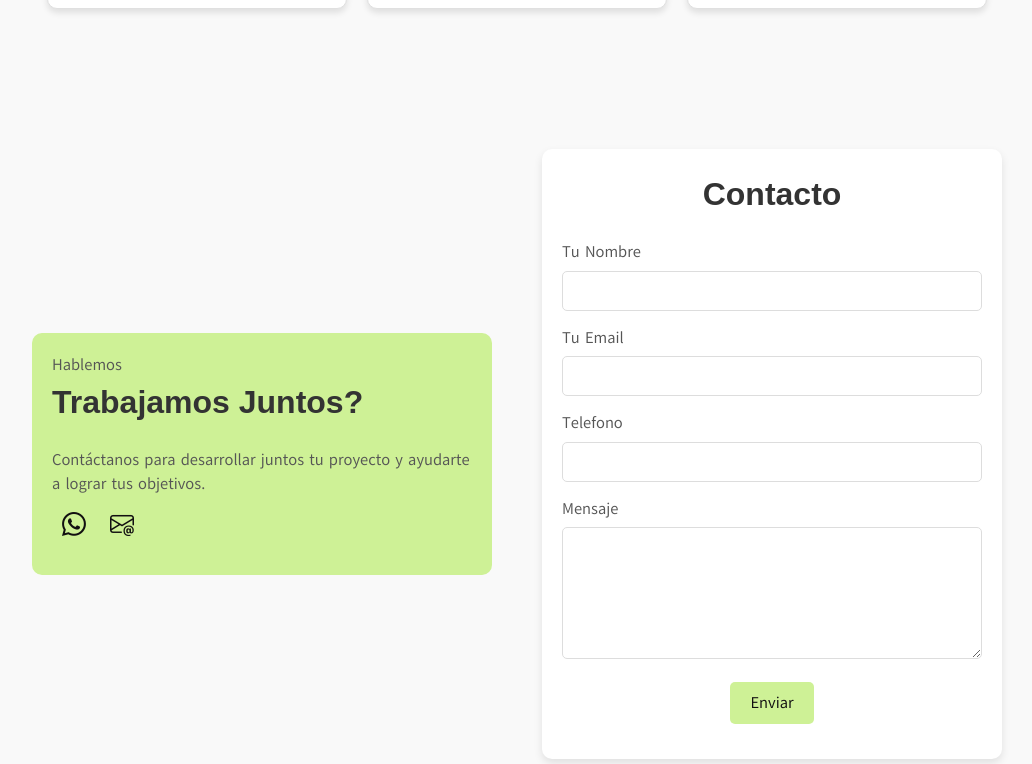
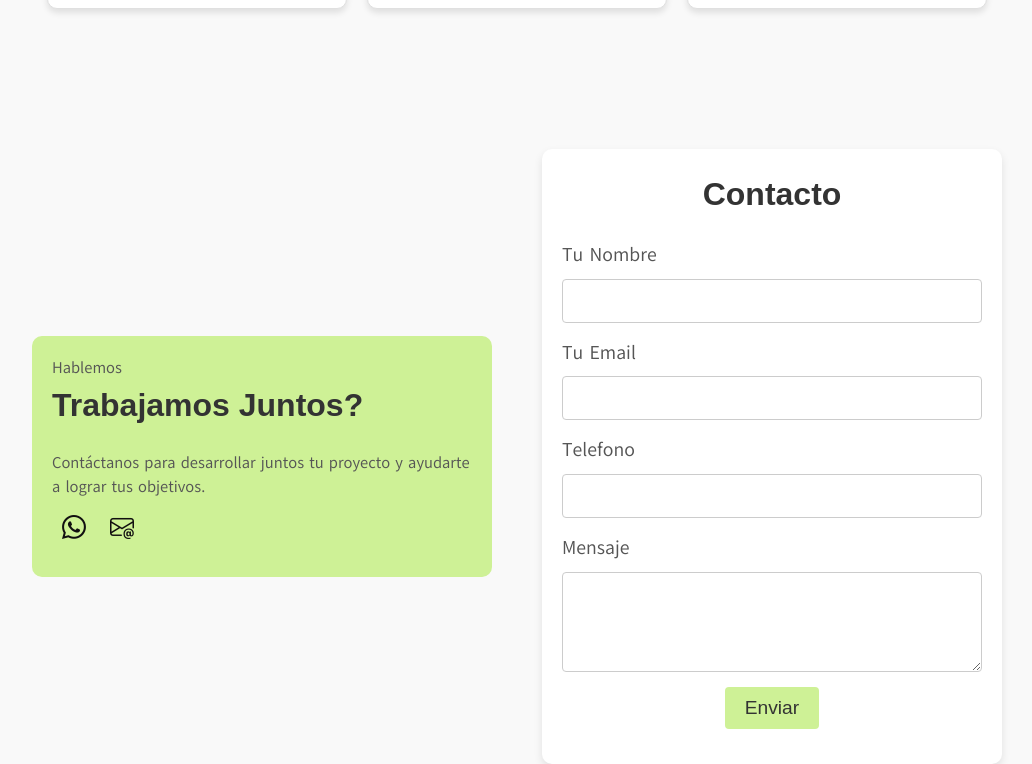
Before and after one commit to franuncal/UNQUIDEV-LANDINGPAGE, a plain HTML site: page index.html in a window 1280 px wide. Shown: the part 2510-3274 px from the top of the page, without its empty margins (123-1155 px from the left). Drawn offline with nearby package versions, Linux system fonts and the light colour scheme; files whose address does not match are found by name; a web font is replaced by a local one.

Commit message:
agregando estilos al form-group

```diff
--- a/css/styles.css
+++ b/css/styles.css
@@ -15,6 +15,7 @@ html {
 }
 
 body {
+  overflow-x: hidden;
   line-height: 1.6;
   background-color: rgba(245, 241, 240);
 }
@@ -32,8 +33,8 @@ p {
 }
 
 .container {
-  max-width: 1360px;
-  margin: auto;
+  width: 100%;
+  margin: 0 auto;
   padding: 0 15px;
 }
 
@@ -202,7 +203,7 @@ header {
   width: 100%;
   max-width: 300px;
   text-align: center;
-  transition: all 0.30s;
+  transition: all 0.3s;
 }
 
 .card-item:hover {
@@ -351,53 +352,52 @@ header {
 
 .form-group {
   margin-bottom: 15px;
+  display: flex;
+  flex-direction: column;
+  align-items: flex-start;
 }
 
 .form-group label {
   font-family: "akatab", sans-serif;
   display: block;
-  font-size: 1em;
-  margin-bottom: 5px;
+  font-size: 1.2em;
   color: #555;
+  margin-bottom: 8px;
 }
 
-.form-group input {
+input[type="text"],
+input[type="email"],
+input[type="number"],
+textarea {
   width: 100%;
   padding: 10px;
-  font-size: 1em;
-  border: 1px solid #ddd;
-  border-radius: 5px;
+  font-size: 1.2em;
+  border: 1px solid #ccc;
+  border-radius: 4px;
 }
 
-.form-group textarea {
-  width: 100%;
-  padding: 50px;
-  font-size: 1em;
-  border: 1px solid #ddd;
-  border-radius: 5px;
+textarea {
+  height: 100px;
 }
 
-.form-group button {
-  font-family: "akatab", sans-serif;
+button[type="submit"] {
+  align-self: center;
   display: inline-block;
+  background-color: #cef196;
+  color: #333;
+  font-size: 1.2em;
+  font-weight: 500;
   padding: 10px 20px;
-  font-size: 1rem;
-  color: #110f10;
-  background-color: #cef196;
   border: none;
-  border-radius: 5px;
+  border-radius: 4px;
   cursor: pointer;
   transition: background-color 0.3s;
 }
 
-.form-group button:hover {
+button[type="submit"]:hover {
   background-color: #b1ee4e;
 }
 
-.form-group-button {
-  display: flex;
-  justify-content: center;
-}
 
 .social-icons-c a {
   display: inline-block;
@@ -442,6 +442,10 @@ header {
 }
 
 @media (max-width: 768px) {
+  .container {
+    width: 100%;
+    padding: 0 10px;
+  }
   .abrir-menu,
   .cerrar-menu {
     display: block;
@@ -505,16 +509,12 @@ header {
   }
 
   .nosotros {
-    padding: 40px 10px; /* Reduce el padding */
+    padding: 40px 10px;
   }
 
   .nosotros .container {
-    flex-direction: column; /* Apila los elementos en columna */
-    gap: 40px; /* Reduce el espacio entre elementos */
-  }
-
-  .nosotros .text {
-    padding: 20px 10px; /* Reduce el padding */
+    flex-direction: column;
+    gap: 40px;
   }
 
   .nosotros .vm-text {
@@ -522,11 +522,11 @@ header {
   }
 
   .nosotros .text h2 {
-    font-size: 24px; /* Reduce el tamaño del texto */
+    font-size: 28px;
   }
 
   .nosotros .text p {
-    font-size: 14px; /* Reduce el tamaño del texto */
+    font-size: 16px;
   }
 
   .nosotros .image img {
--- a/index.html
+++ b/index.html
@@ -121,12 +121,7 @@
     </section>
 
     <!-- Funcionalidades-->
-    <section
-      class="services"
-      id="card"
-      data-aos="fade-left"
-      data-aos-duration="1000"
-    >
+    <section class="services" id="card">
       <div class="container">
         <div class="service-cards">
           <div class="service-card">
@@ -165,8 +160,7 @@
     </section>
 
     <!-- Formulario de Contacto -->
-    <section class="contacto" id="contacto" data-aos="fade-up"
-    data-aos-duration="1000">
+    <section class="contacto" id="contacto">
       <div class="container">
         <div class="contact-text">
           <p>Hablemos</p>
@@ -197,7 +191,7 @@
             </div>
             <div class="form-group">
               <label for="phone">Telefono</label>
-              <input type="phone" id="phone" name="phone" required />
+              <input type="number" id="phone" name="phone" required />
             </div>
             <div class="form-group">
               <label for="message">Mensaje</label>
```
